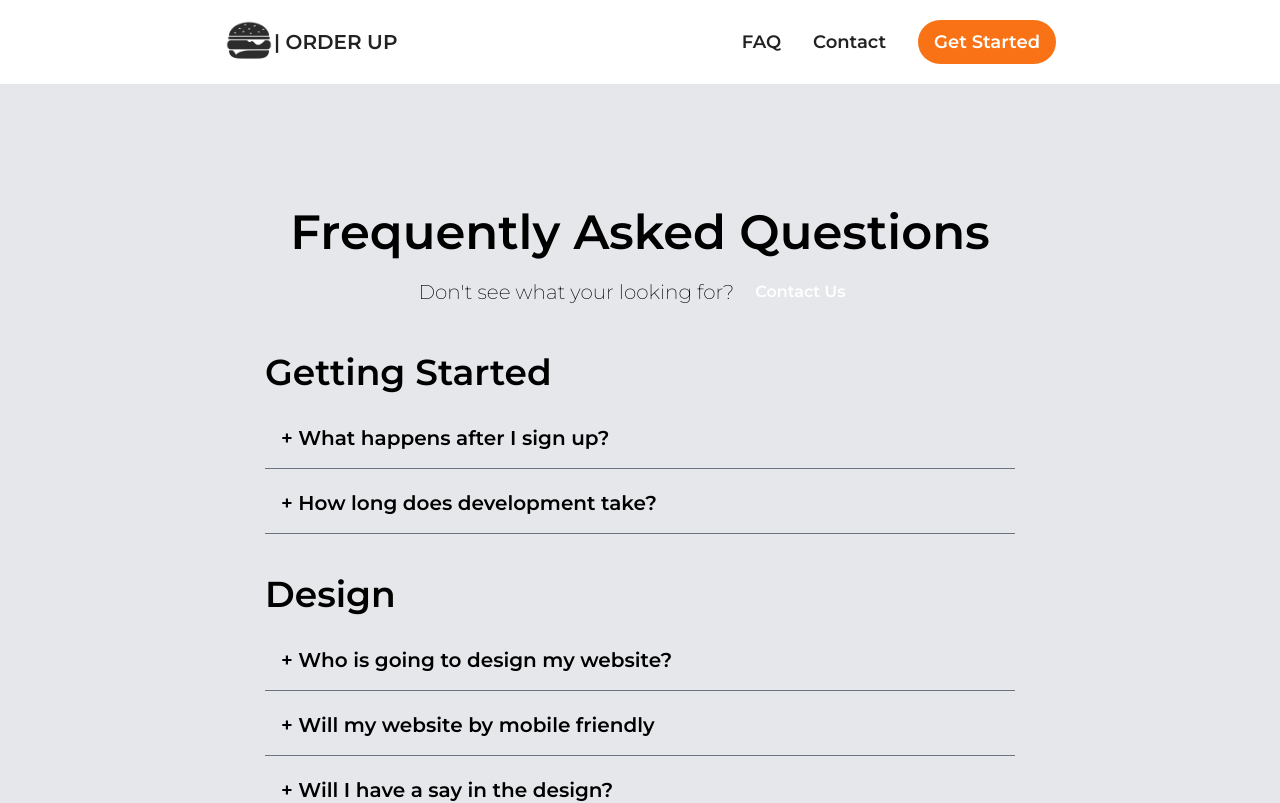
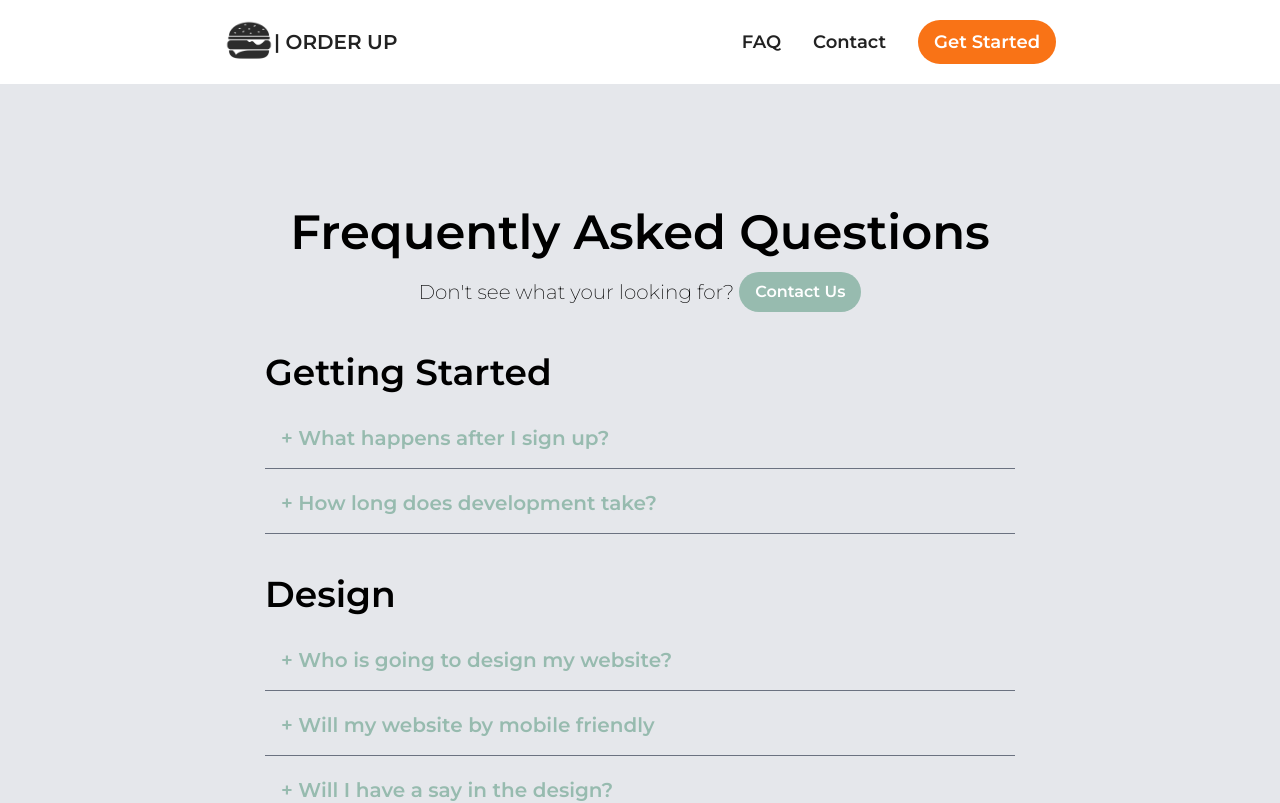
Before and after one commit to rwyattwalker/order-up, a Next.js app: page /faq in a window 1280 px wide. Shown: the top 803 px of the page. Built offline with nearby package versions, Linux system fonts and the light colour scheme.

Commit message:
Order up

```diff
--- a/components/FaqItem.tsx
+++ b/components/FaqItem.tsx
@@ -10,7 +10,7 @@ const FaqItem = ({ question, answer }:Props) => {
 
   return (
     <div className=" p-4 my-1 border-b border-gray-500">
-      <h2 className="text-xl text-green font-bold cursor-pointer" onClick={() => setIsVisible(!isVisible)}>
+      <h2 className="text-xl text-pastel-green font-bold cursor-pointer" onClick={() => setIsVisible(!isVisible)}>
         {!isVisible ? `+ ` : `- ` }{question}
       </h2>
       {isVisible && <p className="text-gray-500 font-semibold">{answer}</p>}
--- a/pages/_document.tsx
+++ b/pages/_document.tsx
@@ -8,7 +8,7 @@ export default function Document() {
         <link rel="preconnect" href="https://fonts.gstatic.com" crossOrigin="crossorigin" />
         <link href="https://fonts.googleapis.com/css2?family=Montserrat:wght@200;300;400;500;600&display=swap" rel="stylesheet" />
       </Head>
-      <body className='bg-green scrollbar-hide'>
+      <body className='scrollbar-hide'>
         <Main />
         <NextScript />
       </body>
--- a/pages/contact.tsx
+++ b/pages/contact.tsx
@@ -44,7 +44,7 @@ function Contact() {
   return (
     <>
     <section className='min-h-[100vh] bg-[#E8E8E8]  flex justify-center'>
-      <div className="flex flex-col mt-[70px] md:my-auto md:w-[750px] lg:w-[1000px] xl:w-[1200px] gap-2">
+      <div className="flex flex-col my-auto md:my-auto md:w-[750px] lg:w-[1000px] xl:w-[1200px] gap-2">
         <div className=' bg-[#323732] w-full h-fit my-auto'>
           <form id="#form" className='flex flex-col m-12 gap-4 text-black' onSubmit={handleSubmit}>
             {loading &&
--- a/pages/faq.tsx
+++ b/pages/faq.tsx
@@ -10,7 +10,7 @@ function App() {
     <h1 className="text-5xl font-semibold mb-4 text-center">Frequently Asked Questions</h1>
     <div className='flex justify-center'>
       <p className="text-xl font-thin text-center my-auto">Don&apos;t see what your looking for?&nbsp;</p>
-      <Link href={'/contact'} className='py-2 px-4 bg-green rounded-full text-white font-semibold'>Contact Us</Link>
+      <Link href={'/contact'} className='py-2 px-4 bg-pastel-green rounded-full text-white font-semibold'>Contact Us</Link>
     </div>
       <div className="w-fit md:w-[750px] mx-auto my-auto">
         <FaqContainer
```
